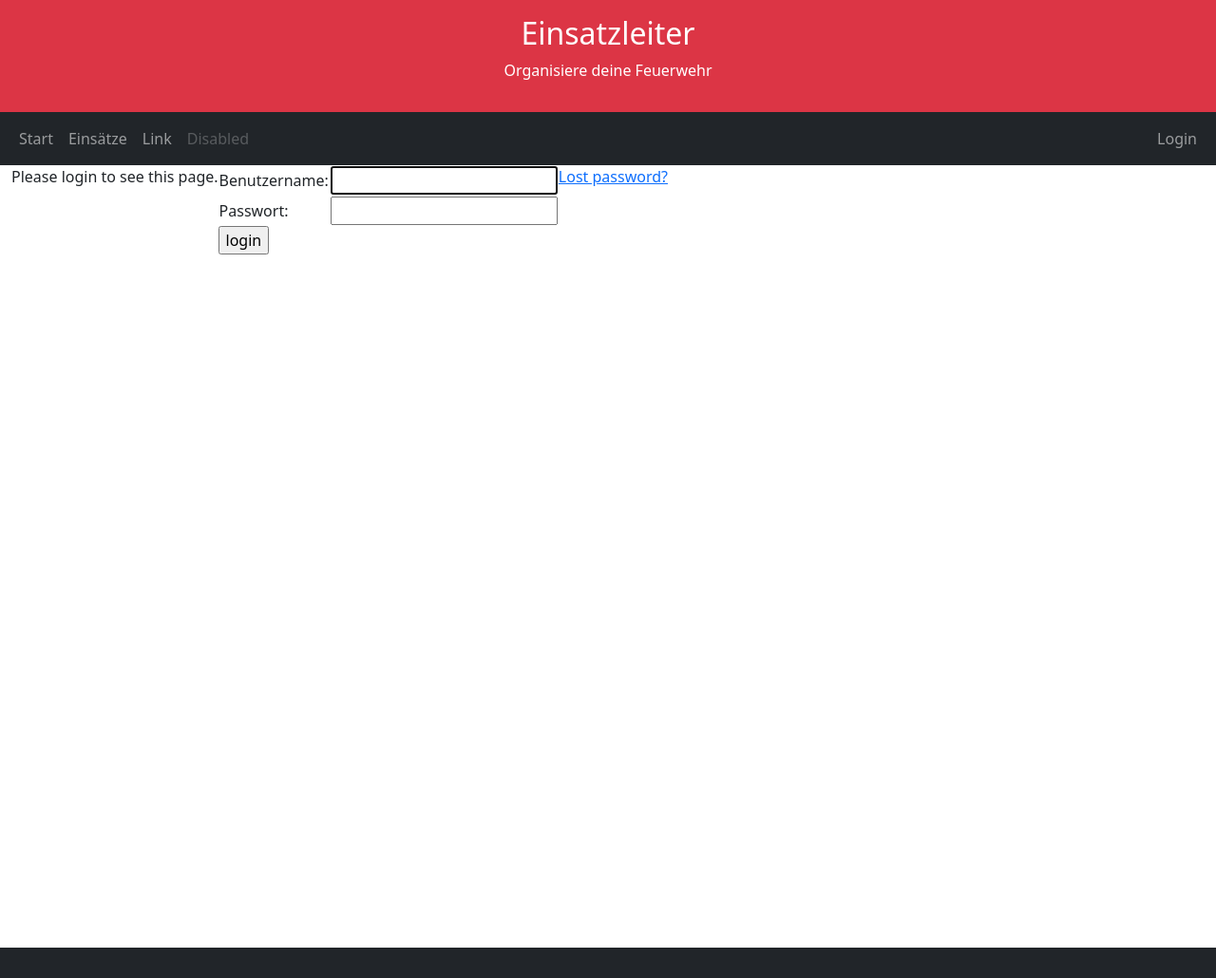
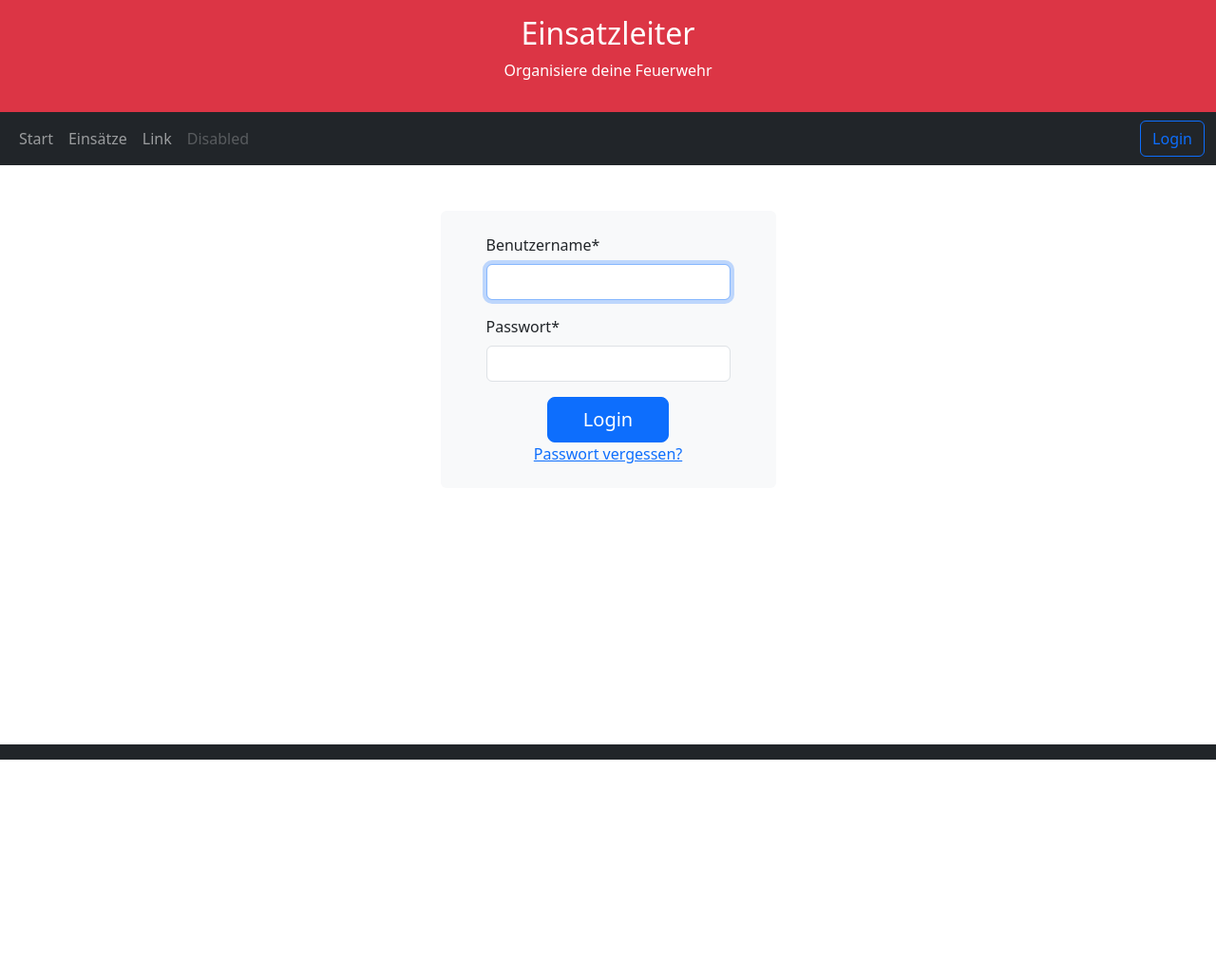
Before and after one commit to sw-lnk/Einsatzleiter, a Django app: page /accounts/login/?next=/mission/ in a window 1280 px wide. Shown: the whole page at 95% size. After the commit the page ends 800 px from the top, so only its background shows below. Run offline with Django 5.2, Linux system fonts and the light colour scheme; some libraries are stand-ins or nearby versions.

Commit message:
Login angepasst

```diff
--- a/Einsatzleiter/server/settings.py
+++ b/Einsatzleiter/server/settings.py
@@ -132,6 +132,9 @@ AUTH_PASSWORD_VALIDATORS = [
 ]
 
 AUTH_USER_MODEL = "users.CustomUser"
+LOGIN_URL = '/accounts/login/'
+LOGIN_REDIRECT_URL = '/'
+# LOGOUT_REDIRECT_URL = '/accounts/login/'
 
 # Internationalization
 # https://docs.djangoproject.com/en/5.0/topics/i18n/
--- a/Einsatzleiter/templates/base_generic.html
+++ b/Einsatzleiter/templates/base_generic.html
@@ -40,28 +40,26 @@
             </ul>
             {% endblock %}
             <ul class="navbar-nav">
-              {% if user.is_superuser %}
+              {% if user.is_authenticated %}
                 <li class="nav-item">
-                  <a class="btn btn-info me-3 py-1" href="/admin">Admin Panel</a>
+                  <p class="text-white mt-2 mb-0 me-2">{{ user.name }}</p>
                 </li>
-              {% endif %}
-              {% if user.is_authenticated %}
                 <li class="nav-item">
                   <form id="logout-form" method="post" action="{% url 'logout' %}">
                     {% csrf_token %}
-                    <button type="submit" class="nav-link my-1">Logout: {{ user.get_username }}</button>
+                    <button type="submit" class="btn btn-outline-warning py-1 px-2">Logout</button>
                   </form>
                 </li>
               {% else %}
                 <li class="nav-item">
-                  <a class="nav-link" href="{% url 'login' %}">Login</a>
+                  <a class="btn btn-outline-primary" href="{% url 'login' %}">Login</a>
                 </li>
               {% endif %}
             </ul>
       </div>
     </nav>
 
-    <div class="container-fluid min-vh-100 d-flex">
+    <div class="container-fluid d-flex justify-content-center">
       {% block content %}
         <div class="container-fluid m-5 p-5 text-center">
           <h1>Startseite</h1>
@@ -69,8 +67,12 @@
       {% endblock %}
     </div>
 
-    <div class="mt-4 p-3 bg-dark text-white text-center">
-      {% block footer %}{% endblock %}
+    <div class="mt-4 p-2 bg-dark text-white fixed-bottom">
+      {% block footer %}
+        {% if user.is_superuser %}
+          <a class="btn btn-outline-light btn-sm m-0" href="/admin">Admin Panel</a>
+        {% endif %}
+      {% endblock %}
     </div>
   </body>
 </html>
--- a/Einsatzleiter/templates/registration/login.html
+++ b/Einsatzleiter/templates/registration/login.html
@@ -1,37 +1,21 @@
 {% extends "base_generic.html" %}
-
+{% load crispy_forms_tags %}
 {% block content %}
-
-  {% if form.errors %}
-    <p>Your username and password didn't match. Please try again.</p>
-  {% endif %}
-
-  {% if next %}
-    {% if user.is_authenticated %}
-      <p>Your account doesn't have access to this page. To proceed,
-      please login with an account that has access.</p>
-    {% else %}
-      <p>Please login to see this page.</p>
-    {% endif %}
-  {% endif %}
-
-  <form method="post" action="{% url 'login' %}">
-    {% csrf_token %}
-    <table>
-      <tr>
-        <td>{{ form.username.label_tag }}</td>
-        <td>{{ form.username }}</td>
-      </tr>
-      <tr>
-        <td>{{ form.password.label_tag }}</td>
-        <td>{{ form.password }}</td>
-      </tr>
-    </table>
-    <input type="submit" value="login">
-    <input type="hidden" name="next" value="{{ next }}">
-  </form>
-
-  {# Assumes you set up the password_reset view in your URLconf #}
-  <p><a href="{% url 'password_reset' %}">Lost password?</a></p>
-
+<main class="form-signin">
+    <form method="post" action="{% url 'login' %}" class="mt-5">
+        {% csrf_token %}
+        <div class="form-floating px-5 pt-4 pb-2 bg-light rounded">
+            {{ form.username | as_crispy_field }}
+            {{ form.password | as_crispy_field }}
+            <div class="text-center">
+                <input type="hidden" name="next" value="{{next}}" />
+                <button class="w-50 btn btn-lg btn-primary" type="submit">Login</button>
+                <p><a href="{% url 'password_reset' %}">Passwort vergessen?</a></p>
+            </div>
+            {% if form.errors %}
+                <span class="badge bg-warning text-dark mb-3">Passwort und Benutzername stimmen nicht überein.</span>
+            {% endif %}
+        </div>
+    </form>
+</main>
 {% endblock %}
```
Also changed, not shown: Einsatzleiter/templates/registration/logged_out.html (+6 -2 lines), Einsatzleiter/users/models.py (+11 -1 lines).
